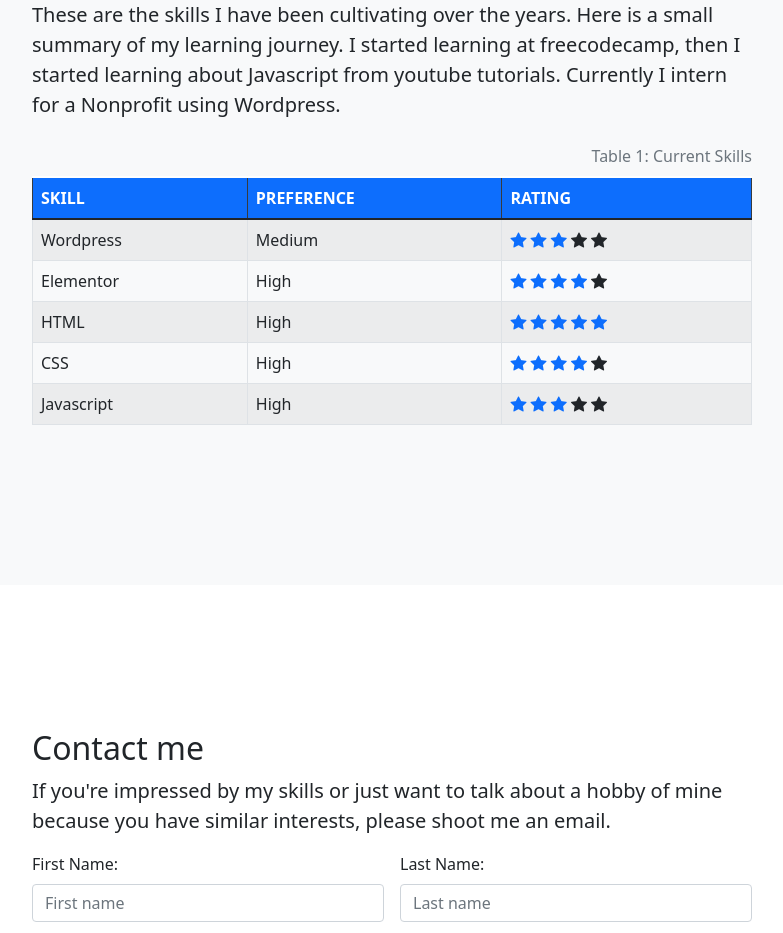
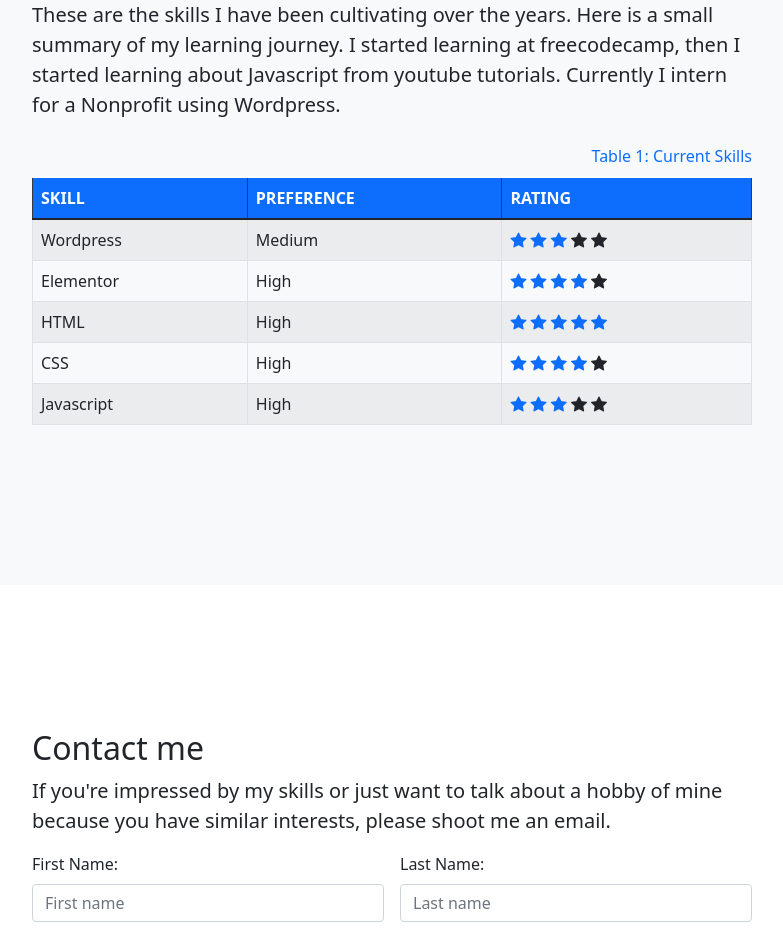
Before and after one commit to tmarktg/Lesson_09, a plain HTML site: page index.html in a window 1280 px wide. Shown: the part 2180-3113 px from the top of the page, without its empty margins (248-1031 px from the left). Drawn offline with nearby package versions, Linux system fonts and the light colour scheme.

Commit message:
WAVE correction, caption contrast

```diff
--- a/index.html
+++ b/index.html
@@ -226,7 +226,7 @@
           <div class="col-lg-8">
             <table
               class="table table-responsive table-bordered table-striped inventory">
-              <caption class="text-end">
+              <caption class="text-end text-primary">
                 Table 1: Current Skills
               </caption>
               <thead class="text-uppercase table-dark">
```
